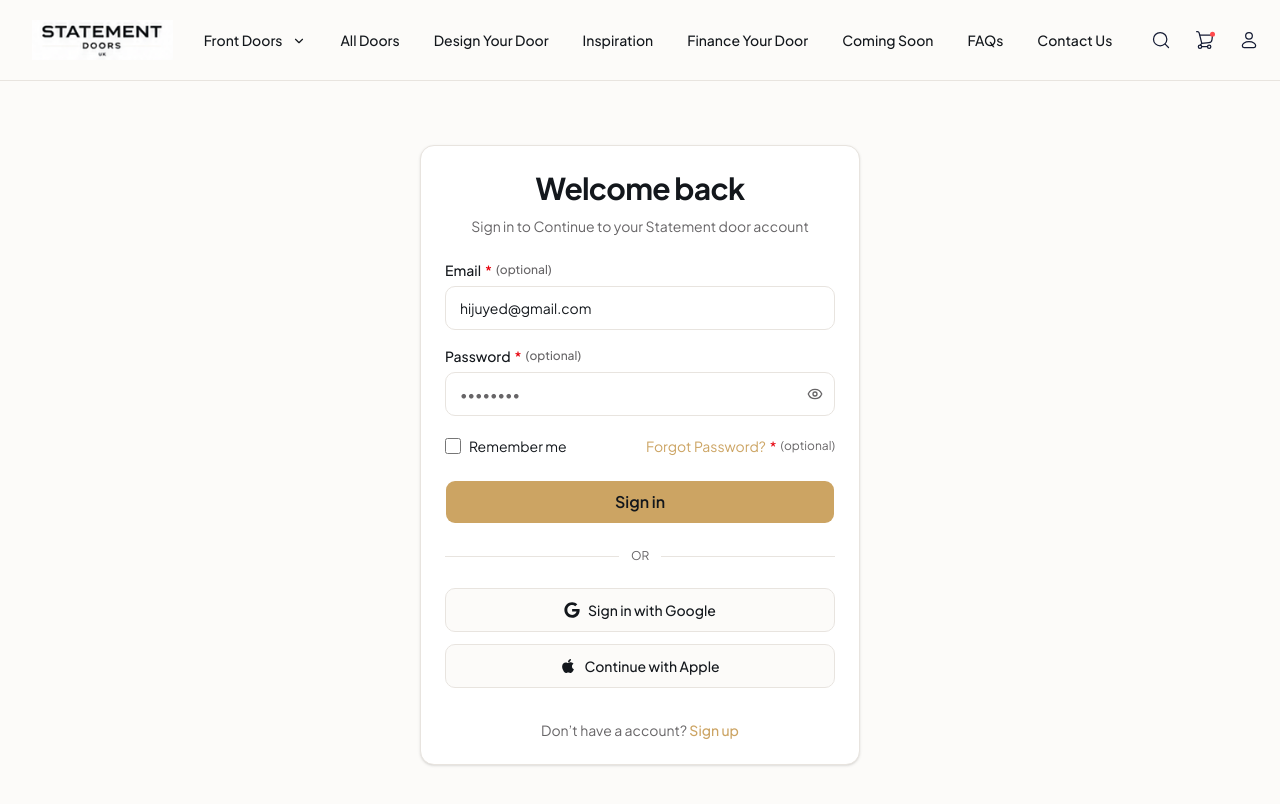
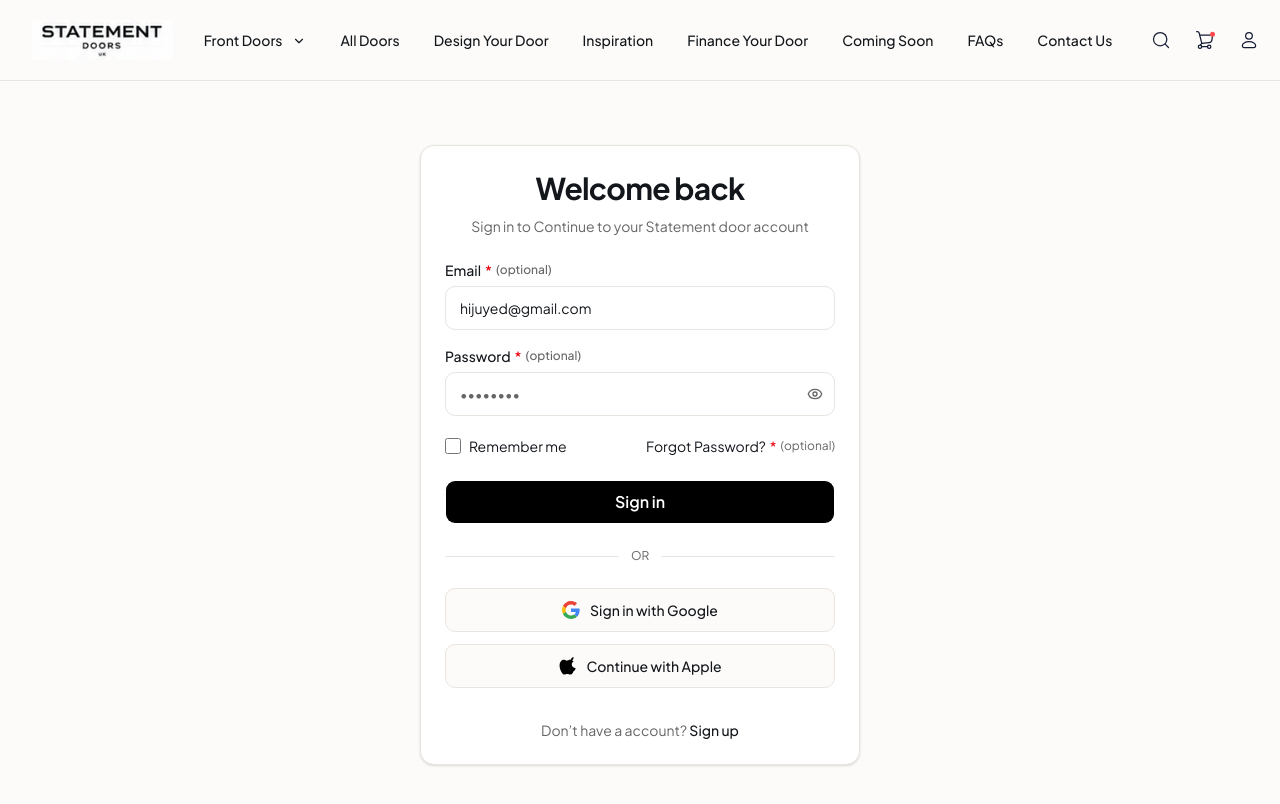
Before and after one commit to robindev2007/statement-doors, a Next.js app: page /login in a window 1280 px wide. Shown: the top 804 px of the page. Built offline with nearby package versions, Linux system fonts and the light colour scheme; a web font is replaced by a local one.

Commit message:
style: sign in button black bg and white text, use real public SVG icons for Google and Apple

```diff
--- a/src/features/auth/components/login-form.tsx
+++ b/src/features/auth/components/login-form.tsx
@@ -1,10 +1,10 @@
 "use client";
 
 import { zodResolver } from "@hookform/resolvers/zod";
+import Image from "next/image";
 import Link from "next/link";
 import { useState } from "react";
 import { useForm } from "react-hook-form";
-import { FaApple, FaGoogle } from "react-icons/fa";
 import { Eye, EyeOff } from "lucide-react";
 
 import { Button } from "@/components/ui/button";
@@ -127,7 +127,7 @@ export function LoginForm() {
             <label className="flex cursor-pointer items-center gap-2 select-none">
               <input
                 type="checkbox"
-                className="border-input accent-primary size-4 rounded"
+                className="border-input size-4 rounded accent-black"
                 {...register("rememberMe")}
               />
               <span className="text-foreground text-sm">Remember me</span>
@@ -135,7 +135,7 @@ export function LoginForm() {
             <div className="flex items-center gap-1 text-sm">
               <Link
                 href="/forgot-password"
-                className="text-primary hover:underline"
+                className="text-foreground hover:underline"
               >
                 Forgot Password?
               </Link>
@@ -144,11 +144,11 @@ export function LoginForm() {
             </div>
           </div>
 
-          {/* Submit Button */}
+          {/* Submit Button - Black bg and white text */}
           <Button
             type="submit"
             disabled={isSubmitting}
-            className="bg-primary text-primary-foreground hover:bg-primary/90 mt-2 h-11 w-full text-base font-semibold"
+            className="mt-2 h-11 w-full bg-black text-base font-semibold text-white hover:bg-black/90 active:bg-black/80"
           >
             {isSubmitting ? "Signing in..." : "Sign in"}
           </Button>
@@ -164,22 +164,34 @@ export function LoginForm() {
           </div>
         </div>
 
-        {/* Social Logins */}
+        {/* Social Logins with real SVG icons from public/icons */}
         <div className="space-y-3">
           <Button
             type="button"
             variant="outline"
-            className="border-border hover:bg-muted h-11 w-full gap-2 font-medium"
+            className="border-border hover:bg-muted h-11 w-full gap-2.5 font-medium"
           >
-            <FaGoogle className="text-foreground size-4" />
+            <Image
+              src="/icons/google.svg"
+              alt="Google"
+              width={18}
+              height={18}
+              className="size-[18px]"
+            />
             <span>Sign in with Google</span>
           </Button>
           <Button
             type="button"
             variant="outline"
-            className="border-border hover:bg-muted h-11 w-full gap-2 font-medium"
+            className="border-border hover:bg-muted h-11 w-full gap-2.5 font-medium"
           >
-            <FaApple className="text-foreground size-4" />
+            <Image
+              src="/icons/apple.svg"
+              alt="Apple"
+              width={18}
+              height={18}
+              className="size-[18px]"
+            />
             <span>Continue with Apple</span>
           </Button>
         </div>
@@ -191,7 +203,7 @@ export function LoginForm() {
           <span>Don’t have a account? </span>
           <Link
             href="/signup"
-            className="text-primary font-medium hover:underline"
+            className="text-foreground font-medium hover:underline"
           >
             Sign up
           </Link>
```
Also changed, not shown: public/icons/apple.svg (added), public/icons/google.svg (added).
